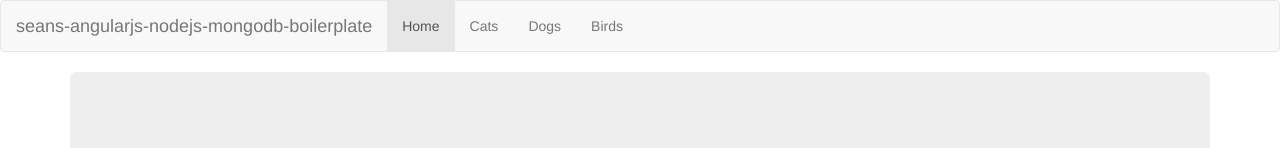
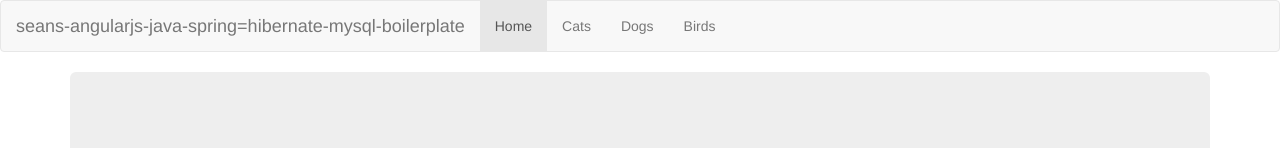
Before and after one commit to Sean-Bradley/Seans-AngularJS-Java-Spring-Hibernate-MySQL-Boilerplate, a website: page angularjs/ngSrc/index.html in a window 1280 px wide. Shown: the top 148 px of the page. Drawn offline with Linux system fonts and the light colour scheme; files that its build step writes are made by us from their sources; files whose address does not match are found by name.

Commit message:
fixed text in html title home page

```diff
--- a/angularjs/ngSrc/index.html
+++ b/angularjs/ngSrc/index.html
@@ -5,7 +5,7 @@
     <meta charset="UTF-8">
     <base href="/">
 
-    <title>seans angularjs nodejs mongodb boilerplate</title>
+    <title>seans angularjs java spring hibernate mysql boilerplate</title>
 
     <meta name="viewport" content="width=device-width, initial-scale=1">
     <link rel="stylesheet" href="vendor/bootstrap/dist/css/bootstrap.min.css">
@@ -49,7 +49,7 @@
     <nav class="navbar navbar-default" ng-controller="navbarCtrl">
         <div class="container-fluid">
             <div class="navbar-header">
-                <a class="navbar-brand" href="#">seans-angularjs-nodejs-mongodb-boilerplate</a>
+                <a class="navbar-brand" href="#">seans-angularjs-java-spring=hibernate-mysql-boilerplate</a>
             </div>
             <ul class="nav navbar-nav">
                 <li ng-class="{ active: isActive('')}">
```
